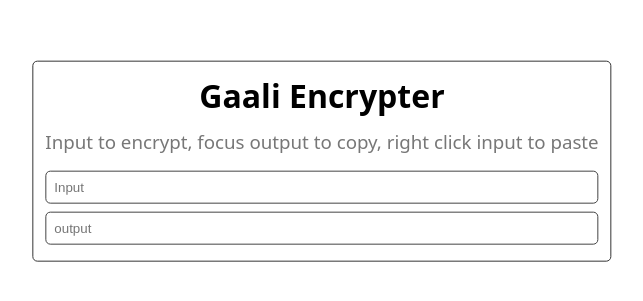
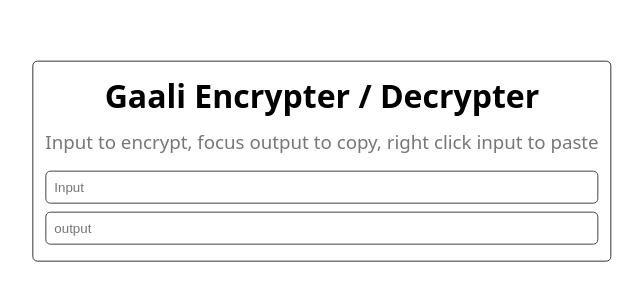
Before and after one commit to ProgrammingWithYash/gaalicrypt, a plain HTML site: page index.html in a window 1280 px wide. Shown: the part 239-540 px from the top of the page, without its empty margins (318-961 px from the left). Drawn offline with Linux system fonts and the light colour scheme.

Commit message:
Update index.html

```diff
--- a/index.html
+++ b/index.html
@@ -29,7 +29,7 @@
 	<div
 		style="position: absolute; top: 50%; left: 50%; transform: translate(-50%, -50%); border: 1px solid #343434; padding: 12px; border-radius: 5px;">
 
-		<h1 style="margin-bottom: 12.345px; margin-top: 0; font-family: system-ui, -apple-system, BlinkMacSystemFont, 'Segoe UI', Roboto, Oxygen, Ubuntu, Cantarell, 'Open Sans', 'Helvetica Neue', sans-serif; text-align: center;">Gaali Encrypter</h1>
+		<h1 style="margin-bottom: 12.345px; margin-top: 0; font-family: system-ui, -apple-system, BlinkMacSystemFont, 'Segoe UI', Roboto, Oxygen, Ubuntu, Cantarell, 'Open Sans', 'Helvetica Neue', sans-serif; text-align: center;">Gaali Encrypter / Decrypter</h1>
 
 		<h3 style="margin-bottom: 12.345px; margin-top: 0; font-family: system-ui, -apple-system, BlinkMacSystemFont, 'Segoe UI', Roboto, Oxygen, Ubuntu, Cantarell, 'Open Sans', 'Helvetica Neue', sans-serif; text-align: center; color: #777; font-weight: normal;">Input to encrypt, focus output to copy, right click input to paste</h3>
 
```
